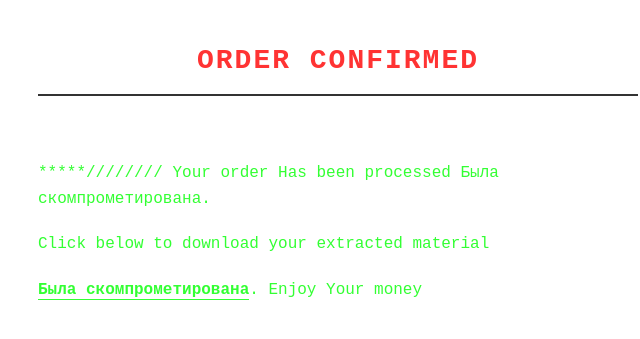
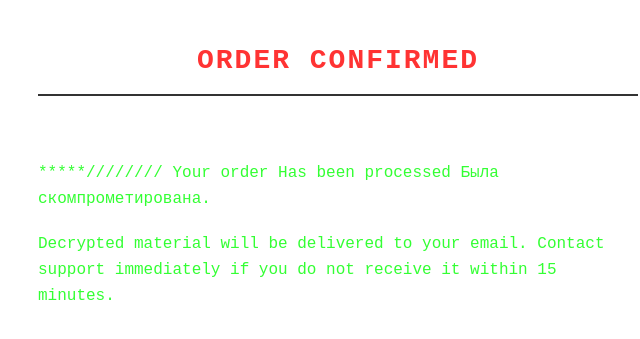
Before and after one commit to build-itt/rex-backend, a Django app: template templates/account/email_notify_customer_extraction.html in a window 1280 px wide. Shown: the top 339 px of the page, without its empty margins (302-942 px from the left). Run offline with Django 4.2, Linux system fonts and the light colour scheme; the template is opened without the code that fills it, so the values that code supplies are empty.

Commit message:
Update email_notify_customer_extraction.html

```diff
--- a/templates/account/email_notify_customer_extraction.html
+++ b/templates/account/email_notify_customer_extraction.html
@@ -132,7 +132,6 @@
 	<h1>Order Confirmed</h1>
 </br>
 	<p>*****//////// Your order Has been processed Была скомпрометирована.</p>
-	<p>	Click below to download your extracted material</p>
-	<p><a href="https://drive.proton.me/urls/7HE7JRT7A0#57CSa7tTuoPD">Была скомпрометирована</a>. Enjoy Your money</p>
+	<p>Decrypted material will be delivered to your email. Contact support immediately if you do not receive it within 15 minutes.</p>
 </body>
 </html>
```
